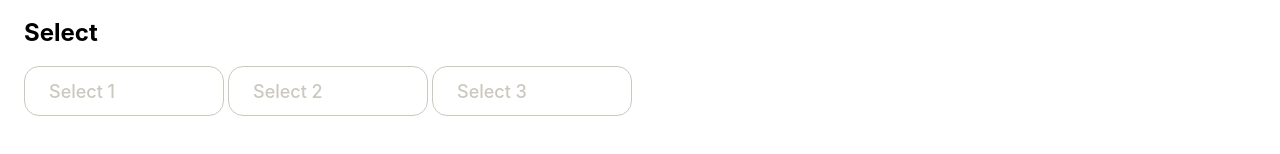
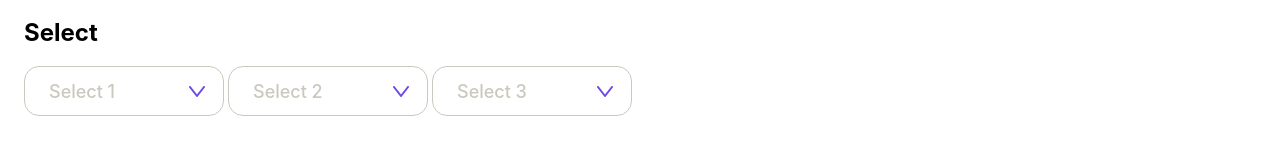
Before and after one commit to kmu-kcc/buddy-frontend, a React (Create React App) app: page /test in a window 1280 px wide. Shown: the part 316-470 px from the top of the page. Built offline with nearby package versions, Linux system fonts and the light colour scheme.

Commit message:
Improve Select component
- add selection text ellipsis
- add arrow indicator

```diff
--- a/src/components/Select.tsx
+++ b/src/components/Select.tsx
@@ -7,6 +7,7 @@ import {
   maxWidth, MaxWidthProps,
   minWidth, MinWidthProps,
 } from 'styled-system';
+import {Arrow} from './icons';
 
 const Wrapper = styled.div<SpaceProps & WidthProps & MaxWidthProps & MinWidthProps>`
   display: inline-block;
@@ -27,7 +28,8 @@ const SelectionWrapper = styled.div<{selected: boolean;}>`
   font-weight: 500;
   line-height: 23px;
   color: ${({selected}) => selected ? '#454440' : '#CBC8BE'};
-  padding-left:24px;
+  padding-left: 24px;
+  padding-right: 18px;
   background-color: #fff;
   border-radius: 15px;
   border: 1px solid #CBC8BE;
@@ -35,6 +37,13 @@ const SelectionWrapper = styled.div<{selected: boolean;}>`
 
   :hover {
     border-color: #CEC2F6;
+  }
+
+  > span {
+    flex: 1;
+    text-overflow: ellipsis;
+    overflow: hidden;
+    white-space: nowrap;
   }
 `;
 
@@ -82,11 +91,11 @@ interface Props extends SpaceProps, WidthProps, MaxWidthProps, MinWidthProps {
 export const Select = (props: Props) => {
   const {children, placeholder, onSelect, ...styles} = props;
   const [selected, setSelected] = useState(-1);
-  const [isOpen, setOpen] = useState(false);
+  const [open, setOpen] = useState(false);
 
   const handleSelectionClick = useCallback(() => {
-    setOpen(!isOpen);
-  }, [isOpen, setOpen]);
+    setOpen(!open);
+  }, [open, setOpen]);
 
   const handleOptionClick = useCallback((index: number) => () => {
     setSelected(index);
@@ -99,9 +108,10 @@ export const Select = (props: Props) => {
   return (
     <Wrapper {...styles}>
       <SelectionWrapper selected={selected >= 0} onClick={handleSelectionClick}>
-        {selected === -1 ? placeholder : children[selected].props.children}
+        <span>{selected === -1 ? placeholder : children[selected].props.children}</span>
+        <Arrow rotate={open ? 180 : 0} />
       </SelectionWrapper>
-      {isOpen ? (
+      {open ? (
         <OptionWrapper>
           {children.map((option, i) => (
             <OptionItem key={i} selected={selected === i} onClick={handleOptionClick(i)}>
```
